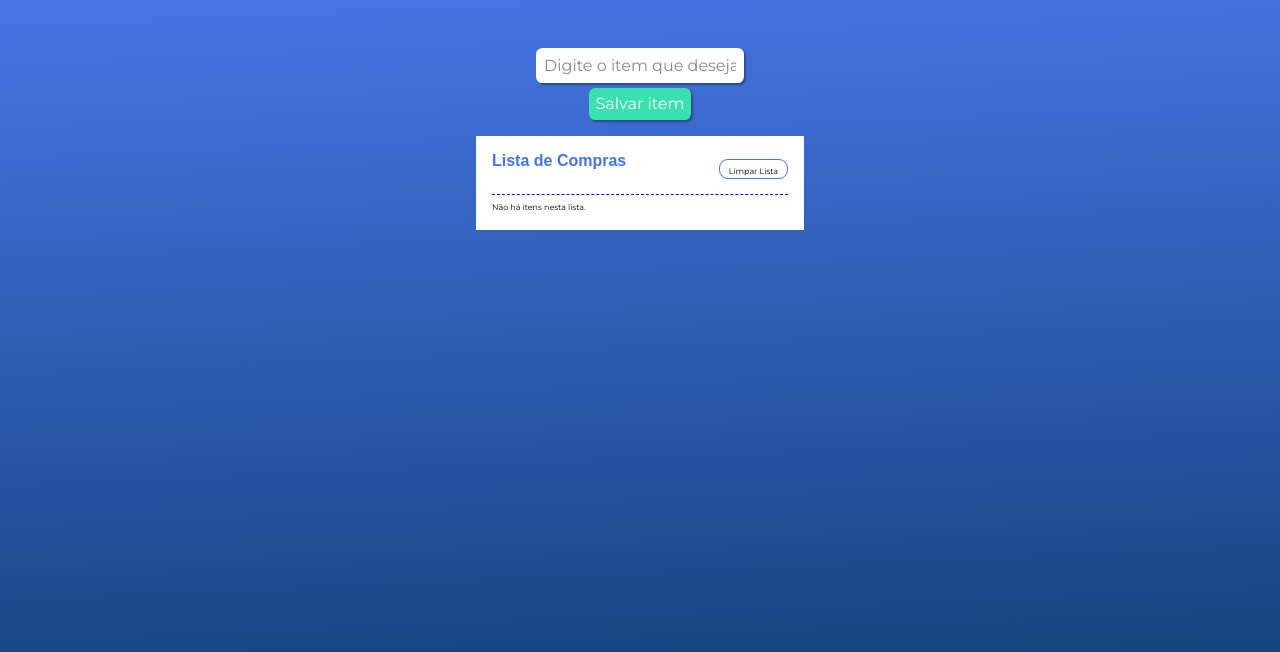
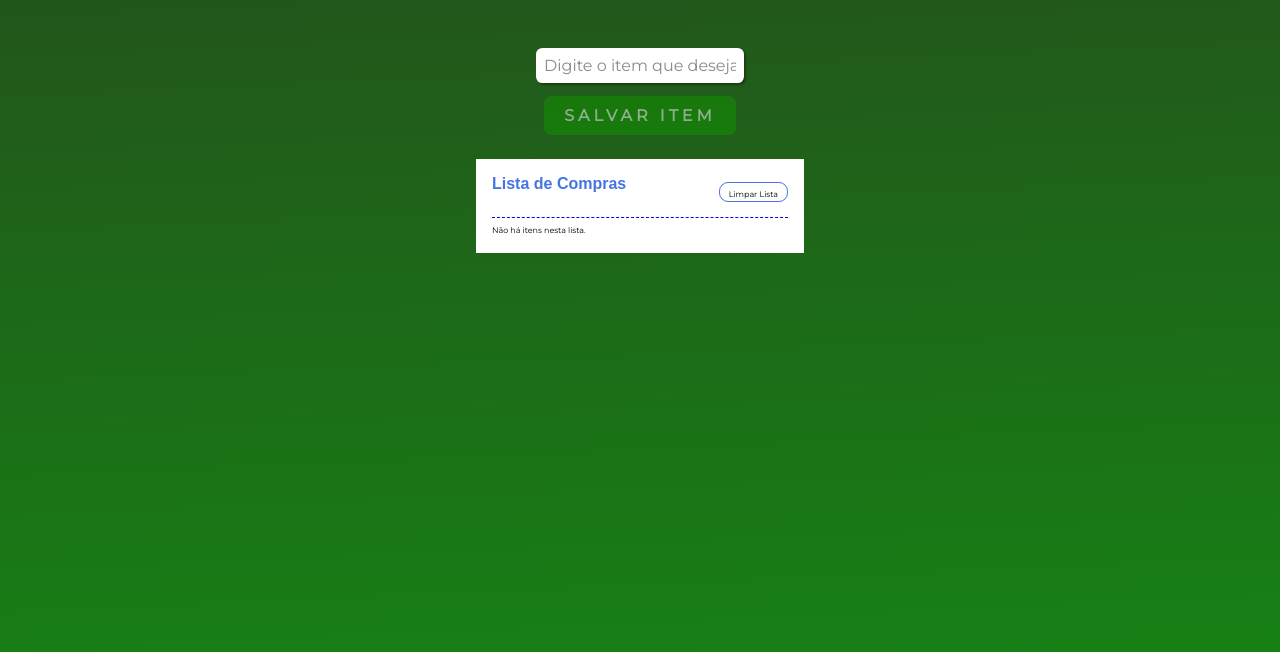
Before and after one commit to AndreBorges07/Lista_de_Compras-Angular, an Angular app: page / in a window 1280 px wide. Shown: the top 652 px of the page. Built offline with nearby package versions, Linux system fonts and the light colour scheme; a web font is replaced by a local one.

Commit message:
Botão melhorado, este some se o item estiver vazio

```diff
--- a/src/app/app.component.css
+++ b/src/app/app.component.css
@@ -1,5 +1,5 @@
 .main {
-  background: linear-gradient(177.52deg, #4574e3 2.11%, #154580 81.34%);
+  background: linear-gradient(177.52deg, #22571b 2.11%, #178015 81.34%);
   padding: 2rem 0;
   min-height: 100vh;
 }
--- a/src/app/app.component.ts
+++ b/src/app/app.component.ts
@@ -30,6 +30,7 @@ export class AppComponent implements OnInit, DoCheck {
 
   limparLista() {
     this.listaDeCompra = [];
+    window.location.reload();
   }
 
   ngDoCheck() {
--- a/src/app/components/input/input.component.css
+++ b/src/app/components/input/input.component.css
@@ -2,31 +2,47 @@
   display: flex;
   flex-direction: column;
   align-items: center;
-  gap: .3rem;
+  gap: 0.3rem;
 
   padding: 1rem;
 }
 
 .add-item input {
-  padding: .5rem;
+  padding: 0.5rem;
   border: none;
-  border-radius: .4rem;
+  border-radius: 0.4rem;
   box-shadow: 2px 2px 2px #00000050;
   font-size: 1rem;
 }
 
 .add-item input::placeholder {
-  color: #8A8A8A;
+  color: #8a8a8a;
   font-size: 1rem;
   text-align: center;
 }
 
 .add-item button {
-  background: #3AE0AE;
+  padding: 10px 20px;
   border: none;
-  border-radius: .4rem;
-  box-shadow: 2px 2px 2px #00000050;
-  color: white;
-  font-size: 1rem;
-  padding: .4rem;
+  margin: 0.5em;
+  font-size: 1em;
+  color: #ffffff;
+  background-color: #119300;
+  border-radius: 7px;
+  letter-spacing: 4px;
+  font-weight: 700;
+  text-transform: uppercase;
+  opacity: 1;
+  transition: 0.5s all;
+
+  transition-property: box-shadow all;
 }
+
+.add-item button:hover {
+  cursor: pointer;
+}
+
+.add-item button:disabled {
+  opacity: 0.5;
+  cursor: no-drop;
+}
--- a/src/app/components/input/input.component.html
+++ b/src/app/components/input/input.component.html
@@ -10,6 +10,8 @@
   />
 
   <!-- o "ngModel" quarda o que foi escrito no campo de texto em "valorItem"  -->
-  <button type="submit">{{ textoBtn }}</button>
+  <button type="submit" [disabled]="valorItem == '' || valorItem == null">
+    {{ textoBtn }}
+  </button>
   <!-- A interpolação é pra mudar automaticamente, quando estiver editando muda para "Editar" e quando é um novo fica como "Salvar" -->
 </form>
--- a/src/app/components/input/input.component.ts
+++ b/src/app/components/input/input.component.ts
@@ -19,12 +19,16 @@ export class InputComponent implements OnInit, OnChanges {
   textoBtn = 'Salvar item';
 
   valorItem!: string;
+
+  submitted: boolean = false;
+
   constructor(private listaService: ListaDeCompraService) {}
 
   ngOnInit(): void {}
 
   adicionarItem() {
     this.listaService.adicionarItemNaLista(this.valorItem);
+    this.submitted = true;
     this.limparCampo();
   }
 
```
